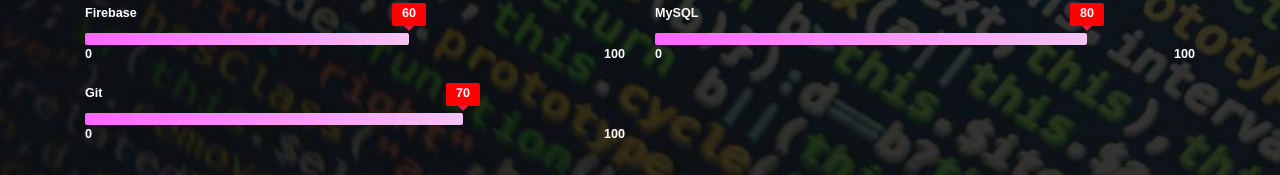
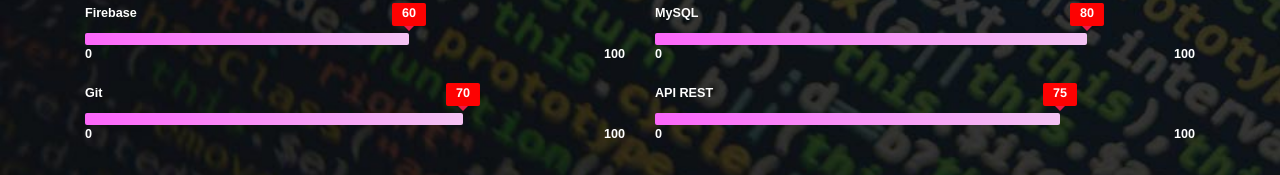
Before and after one commit to mounaJabnoun/portfolio_Mouna, a plain HTML site: page index.html in a window 1280 px wide. Shown: the part 3075-3250 px from the top of the page. Drawn offline with Linux system fonts and the light colour scheme.

Commit message:
pourcentagemodifié

```diff
--- a/index.html
+++ b/index.html
@@ -311,6 +311,7 @@
 						<div class='bar_group__bar thin' label='Prestashop' show_values='true' tooltip='true' value='80'></div>
 						<div class='bar_group__bar thin' label='Joomla' show_values='true' tooltip='true' value='80'></div>
 						<div class='bar_group__bar thin' label='MySQL' show_values='true' tooltip='true' value='80'></div>
+						<div class='bar_group__bar thin' label='API REST' show_values='true' tooltip='true' value='75'></div>
 
 
 						</div>
```
